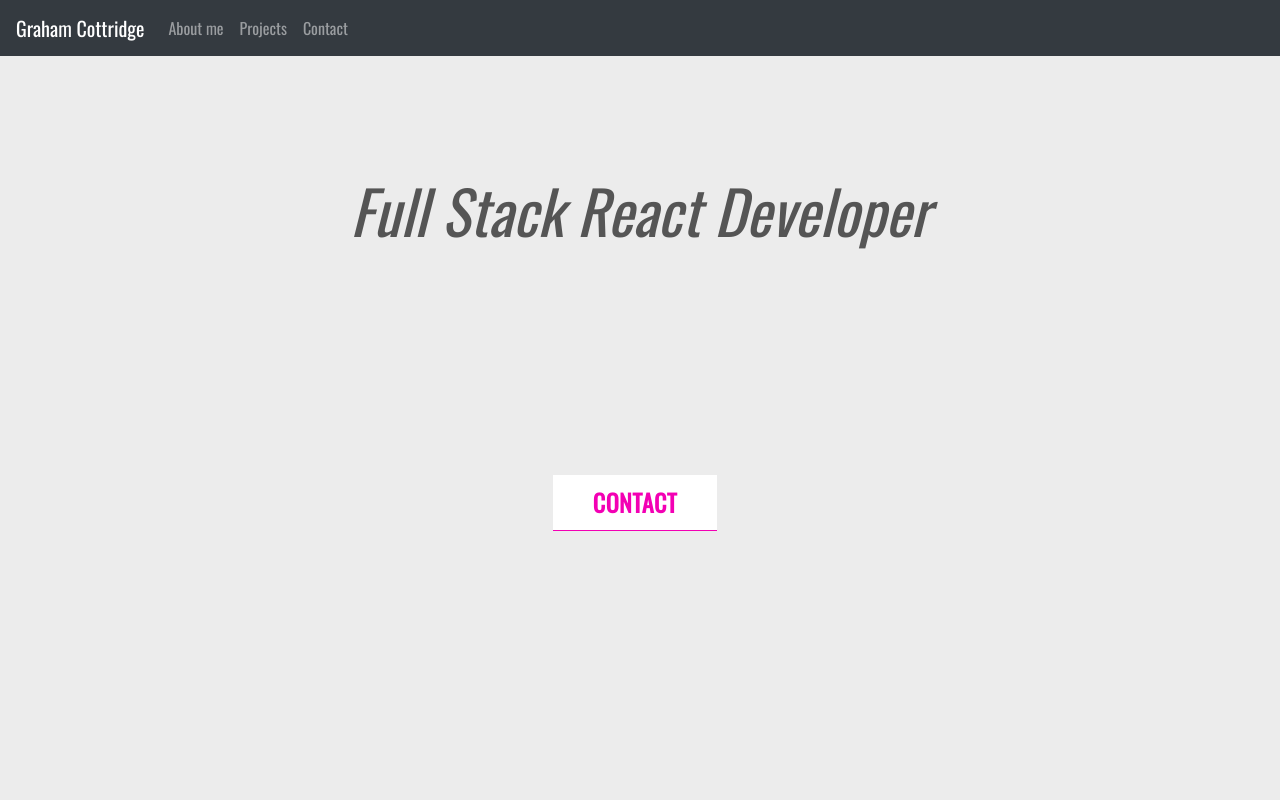
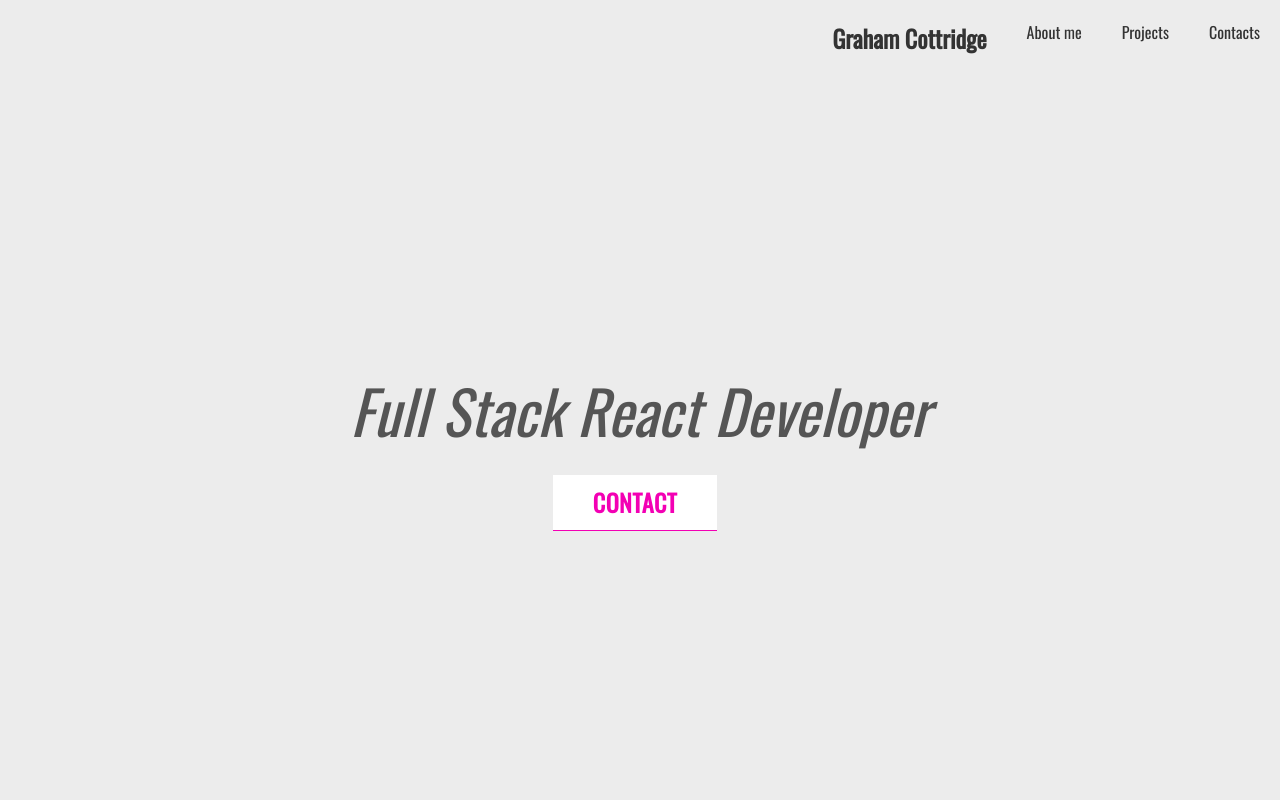
Before and after one commit to grahamcottridge/gc-portfolio, a React (Create React App) app: page / in a window 1280 px wide. Shown: the top 800 px of the page. Built offline with nearby package versions, Linux system fonts and the light colour scheme.

Commit message:
Add new navbar

```diff
--- a/src/App.js
+++ b/src/App.js
@@ -7,10 +7,11 @@ import AboutPage from "./pages/about/aboutpage.component";
 import ProjectsPage from "./pages/projects/projectspage.component";
 
 import Menu from "./components/menu/menu.component";
+import Nav from "./components/nav/nav.component";
 
 const App = () => (
   <div>
-    <Menu />
+    <Nav />
     <Switch>
       <Route exact path="/" component={HomePage} />
       <Route path="/aboutme" component={AboutPage} />
--- a/src/components/header/header.styles.scss
+++ b/src/components/header/header.styles.scss
@@ -2,7 +2,7 @@
   display: flex;
   flex-direction: column;
   align-items: center;
-  justify-content: space-around;
+  justify-content: center;
   background: #ececec;
   // background: url("../../assets/wave.svg") bottom no-repeat;
   // background-size:
--- /dev/null
+++ b/src/components/nav/nav.component.jsx
@@ -0,0 +1,26 @@
+import React from "react";
+
+import "./nav.styles.scss";
+
+const Nav = () => (
+  <nav class="sticky">
+    <ul class="main-nav">
+      <li>
+        <a className="brand" href="">
+          Graham Cottridge
+        </a>
+      </li>
+      <li>
+        <a href="">About me</a>
+      </li>
+      <li>
+        <a href="">Projects</a>
+      </li>
+      <li class="link-right">
+        <a href="">Contacts</a>
+      </li>
+    </ul>
+  </nav>
+);
+
+export default Nav;
--- /dev/null
+++ b/src/components/nav/nav.styles.scss
@@ -0,0 +1,43 @@
+.sticky {
+  position: fixed;
+  top: 0;
+  width: 100%;
+  background: #ececec;
+}
+
+.main-nav {
+  display: flex;
+  //   flex-direction: column;
+  justify-content: flex-end;
+  list-style: none;
+  background: none;
+  //   background: #ececec;
+  //   font-size: 0.7em;
+  margin: 0;
+
+  @media only screen and (max-width: 600px) {
+    .main-nav {
+      font-size: 0.5em;
+      padding: 0;
+    }
+  }
+
+  li {
+    padding: 20px;
+  }
+
+  .brand {
+    font-size: 24px;
+    font-weight: bold;
+    margin-right: auto;
+  }
+
+  a {
+    color: #333;
+    text-decoration: none;
+  }
+  a:hover {
+    color: #f300b4;
+    text-decoration: none;
+  }
+}
--- a/src/components/project-item/project-item.styles.scss
+++ b/src/components/project-item/project-item.styles.scss
@@ -41,7 +41,6 @@
     }
     .link:hover {
       color: white;
-      // background: red;
     }
   }
 }
```
